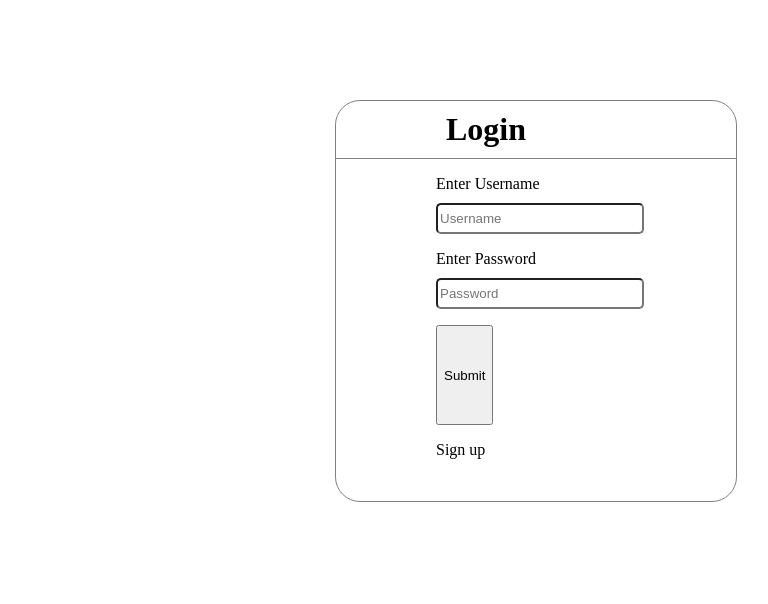
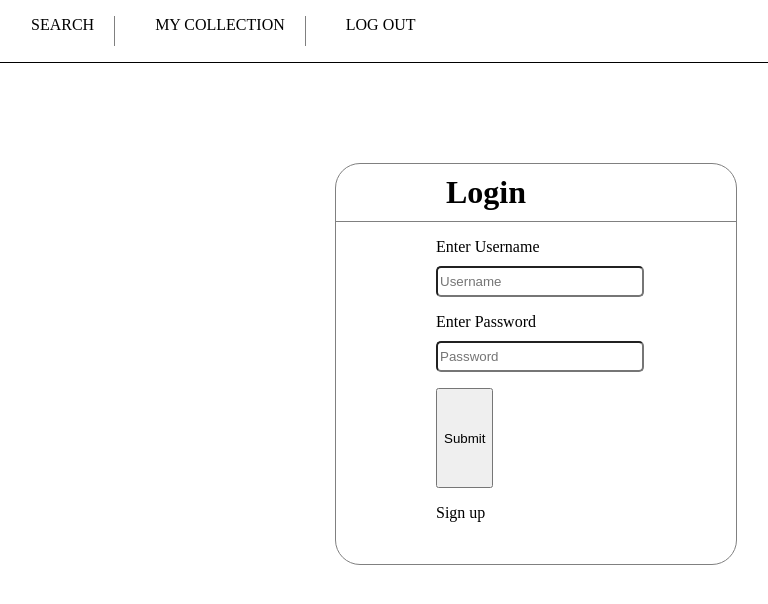
Before and after one commit to jeremyhu9/InstaCollection, a website: page app/index.html at #/collections in a window 1280 px wide. Shown: the whole page, without its empty margins (49-817 px from the left). Drawn offline with nearby package versions, Linux system fonts and the light colour scheme; some packages are replaced by stand-ins of ours; no server answers; a script that the page names is missing.

Commit message:
Submit on enter works. Removed view collections in landing.

```diff
--- a/app/assets/css/style.css
+++ b/app/assets/css/style.css
@@ -104,3 +104,44 @@ label {
 	top: 5px;
 	left: 30px;
 }
+
+.instagram-link a {
+	color: inherit;
+	text-decoration: none;
+}
+
+.instagram-link p {
+	position: relative;
+	left: 35%;
+}
+
+nav {
+	border-bottom: 1px solid black;
+}
+
+nav ul {
+  overflow: auto;
+  list-style-type: none;
+}
+
+nav li {
+	height: 30px;
+	float: left;
+	margin-left: 20px;
+	border-right: 1px solid gray;
+	padding: 0 20px;
+}
+
+nav li:last-child {
+	border-right: none;
+}
+
+nav li:hover {
+	color: #666;
+	font-weight: bold;
+}
+
+nav a {
+	text-decoration: none;
+	color: inherit;
+}
--- a/app/controllers/landingCtrl.js
+++ b/app/controllers/landingCtrl.js
@@ -10,9 +10,6 @@ app.controller('landingCtrl', ['$scope', 'services', '$location', function($scop
 			services.pictureRequest(user, false, response.instagramkey);
 		}
 
-		$scope.viewCollections = function() {
-			$location.path('/collections');
-		}
 
 	});
 
--- a/app/index.html
+++ b/app/index.html
@@ -6,6 +6,14 @@
 	<link rel="stylesheet" href="/assets/css/style.css">
 </head>
 <body>
+	<nav>
+		<ul>
+			<li><a href="#/landing">SEARCH</a></li>
+			<li><a href="#/collections">MY COLLECTION</a></li>
+			<li><a href="#">LOG OUT</a></li>
+		</ul>
+	</nav>
+
 	<div ui-view></div>
 
 	<script src="/bower_components/angular/angular.js"></script>
--- a/app/views/login.html
+++ b/app/views/login.html
@@ -3,7 +3,7 @@
 		<h1>Login</h1>
 	</div>
 
-	<div class="form-input">
+	<form class="form-input" ng-submit="submit(user)">
 		<p>
 			<label>Enter Username</label>
 			<input class="input-hashtag" placeholder="Username" ng-model="user.username">
@@ -15,10 +15,11 @@
 		</p>
 
 		<p>
-			<input type="submit" class="btn-submit" ng-click="submit(user)">
+			<input type="submit" class="btn-submit">
 		</p>
 
 		<div ng-click="signUp()">
 			<p>Sign up</p>
 		</div>
+	</form>
 </div>
```
Also changed, not shown: app/views/collections.html (+4 -5 lines), app/views/landing.html (+3 -7 lines).
